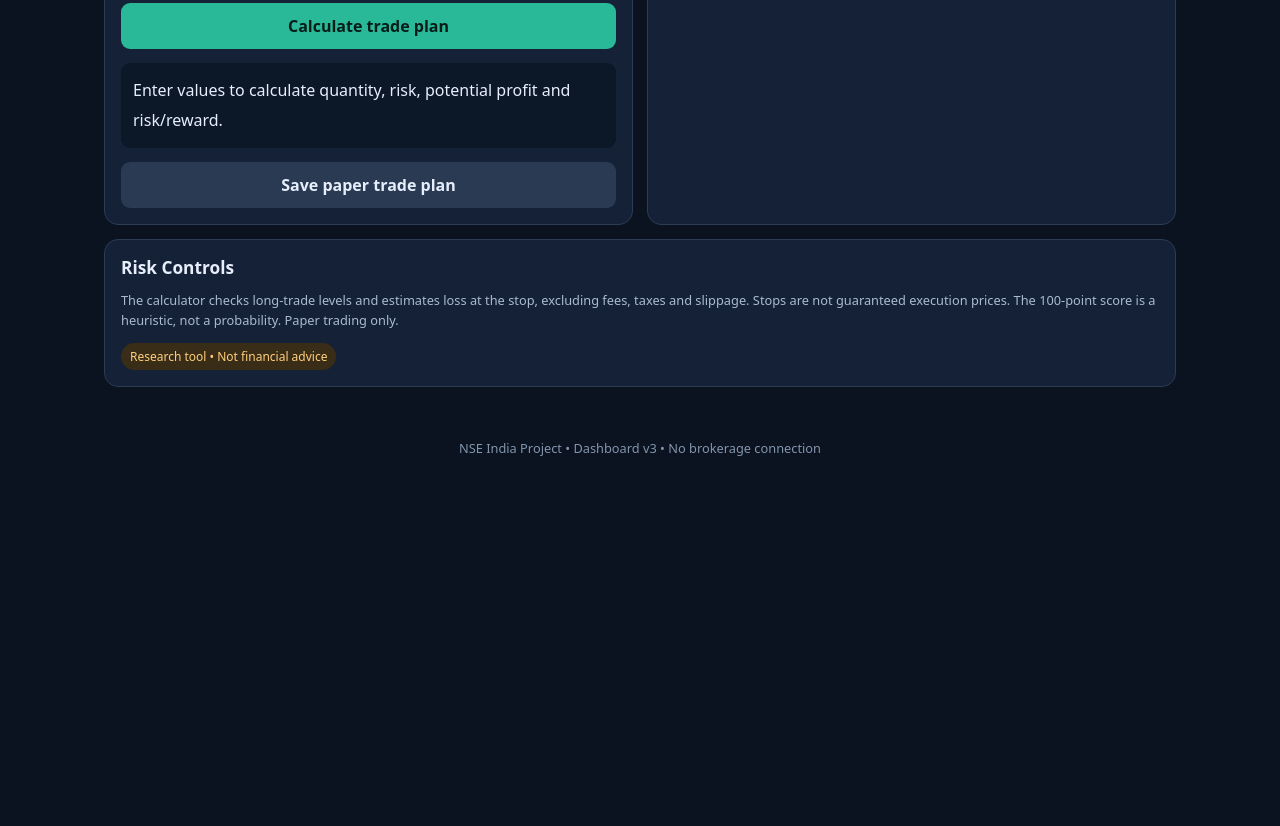
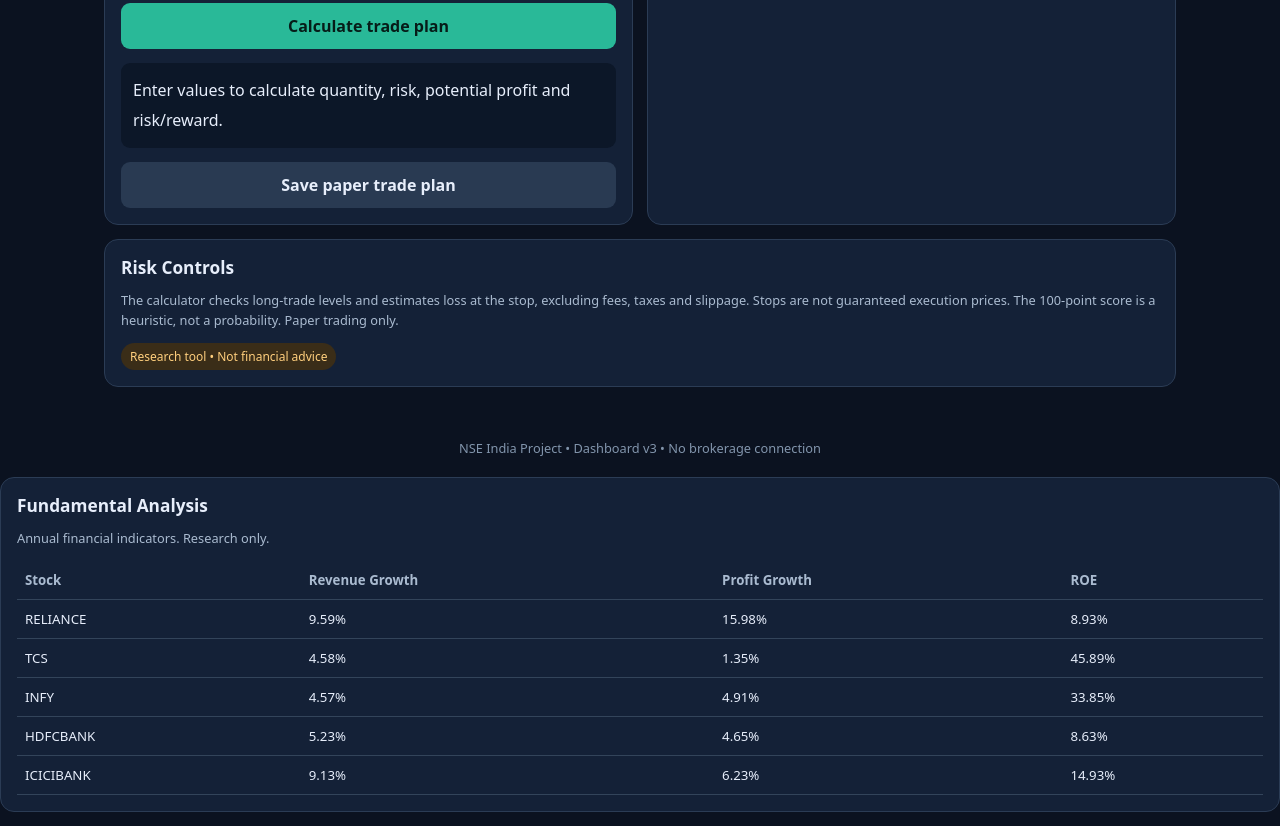
Before and after one commit to Gunalan2026/nse-india-swing-trading, a plain HTML site: page index.html in a window 1280 px wide. Shown: the part 2076-2902 px from the top of the page. Before the commit the page ends 2553 px from the top, so only its background shows below. Drawn offline with Linux system fonts and the light colour scheme.

Commit message:
Implement financial analysis section in index.html
Added a section for fundamental analysis with financial data loading functionality.

```diff
--- a/index.html
+++ b/index.html
@@ -132,5 +132,61 @@ $('save').onclick=()=>{compute();if(!last)return;const a=getPlans();if(a.length>
 $('clear').onclick=()=>{if(confirm('Delete all saved paper trade plans?')){localStorage.removeItem(key);render()}};
 $('refresh').onclick=loadScan;$('view').onchange=drawOpportunities;render();loadScan();
 </script>
+ <section id="financial-section" class="card">
+  <h2>Fundamental Analysis</h2>
+  <p class="note">Annual financial indicators. Research only.</p>
+  <div id="financial-content">Loading financial data...</div>
+</section>
+
+<script>
+(async function(){
+  const box = document.getElementById('financial-content');
+  try {
+    const response = await fetch(
+      './scanner/financial_analysis.json?v=' + Date.now()
+    );
+    if (!response.ok) throw new Error('Data unavailable');
+
+    const data = await response.json();
+    const companies = data.companies || [];
+
+    if (!companies.length) {
+      box.textContent = 'No financial data available.';
+      return;
+    }
+
+    const table = document.createElement('table');
+    table.innerHTML =
+      '<thead><tr><th>Stock</th><th>Revenue Growth</th>' +
+      '<th>Profit Growth</th><th>ROE</th></tr></thead>';
+
+    const tbody = document.createElement('tbody');
+
+    companies.forEach(c => {
+      const tr = document.createElement('tr');
+      const m = c.metrics || {};
+
+      [c.symbol,
+       m.revenue_growth_pct,
+       m.profit_growth_pct,
+       m.return_on_equity_pct
+      ].forEach((value, i) => {
+        const td = document.createElement('td');
+        td.textContent = value == null
+          ? 'N/A'
+          : i === 0 ? value : value + '%';
+        tr.appendChild(td);
+      });
+
+      tbody.appendChild(tr);
+    });
+
+    table.appendChild(tbody);
+    box.replaceChildren(table);
+  } catch (error) {
+    box.textContent = 'Financial data could not be loaded.';
+  }
+})();
+</script>
 </body>
 </html>
```
